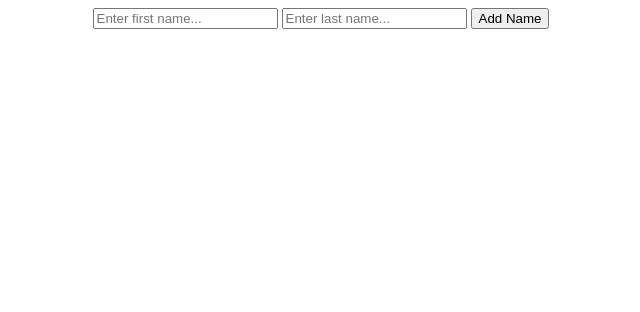
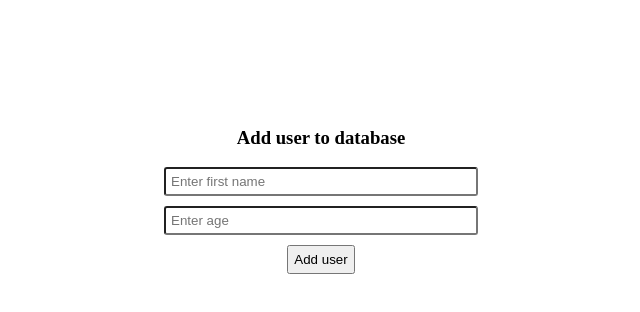
Before and after one commit to prezlyataa/Connect_to_MongoDB-Mongoose, a website: page Public/index.html in a window 1280 px wide. Shown: the whole page, without its empty margins (319-959 px from the left). Drawn offline with Linux system fonts and the light colour scheme.

Commit message:
add styles

```diff
--- a/Public/css/style.css
+++ b/Public/css/style.css
@@ -1,5 +1,21 @@
 .container {
     max-width: 1200px;
     margin: 0 auto;
+    padding-top: 100px;
     text-align: center;
 }
+
+input {
+    display: block;
+    margin: 10px auto;
+    padding: 5px;
+}
+
+.input_field {
+    width: 300px;
+    border-radius: 3px;
+}
+
+.btn:hover {
+    cursor: pointer;
+}
--- a/Public/index.html
+++ b/Public/index.html
@@ -10,10 +10,11 @@
 </head>
 <body>
     <div class="container">
+        <h3>Add user to database</h3>
         <form id="form" method="post" action="/addname">
-            <input type="text" name="firstName" placeholder="Enter first name..." required>
-            <input type="text" name="lastName" placeholder="Enter last name..." required>
-            <input type="submit" value="Add Name">
+            <input class="input_field" type="text" name="firstName" placeholder="Enter first name" required>
+            <input class="input_field" type="number" name="age" placeholder="Enter age" required>
+            <input class="btn" type="submit" value="Add user">
         </form>
     </div>
 </body>
```
